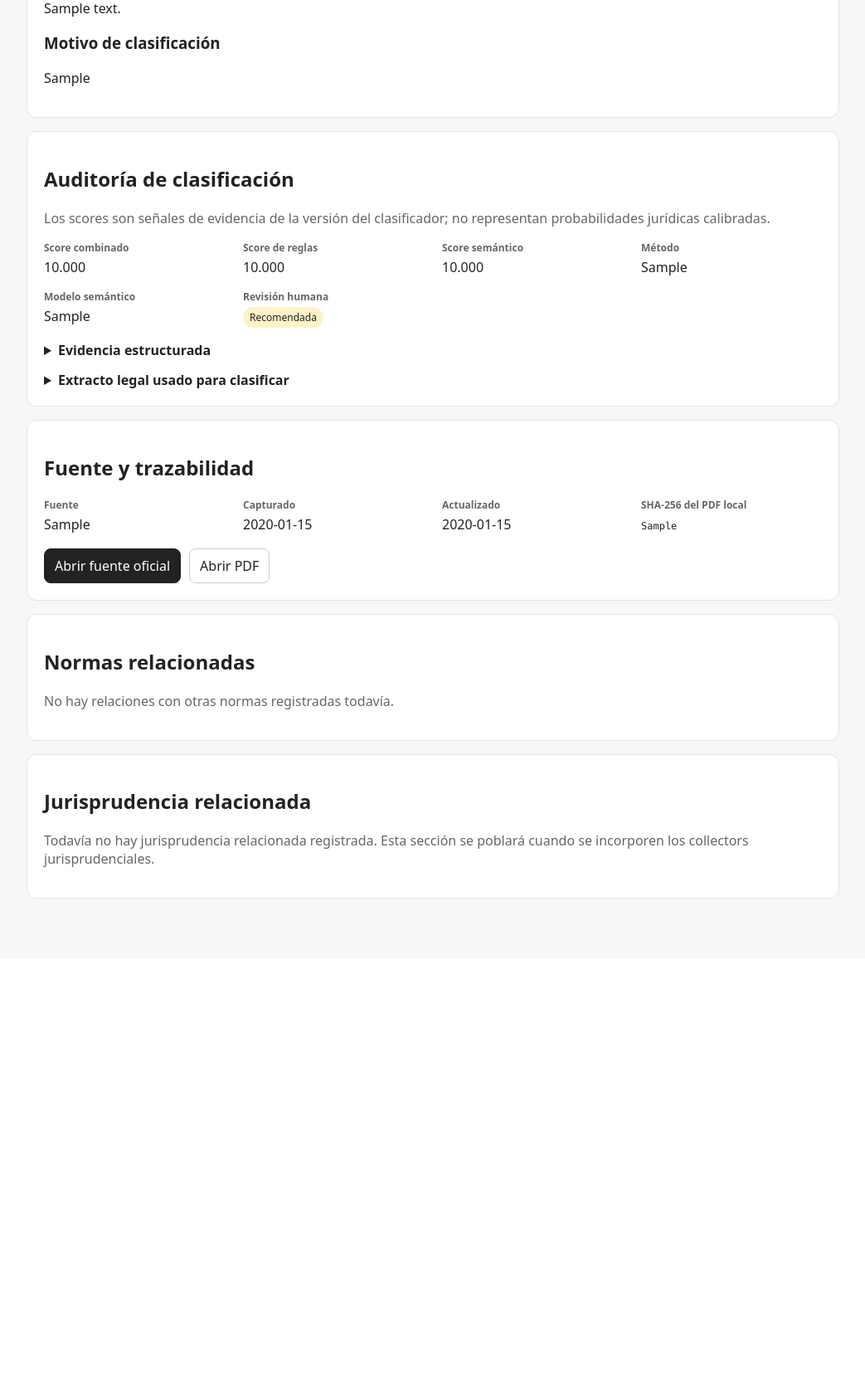
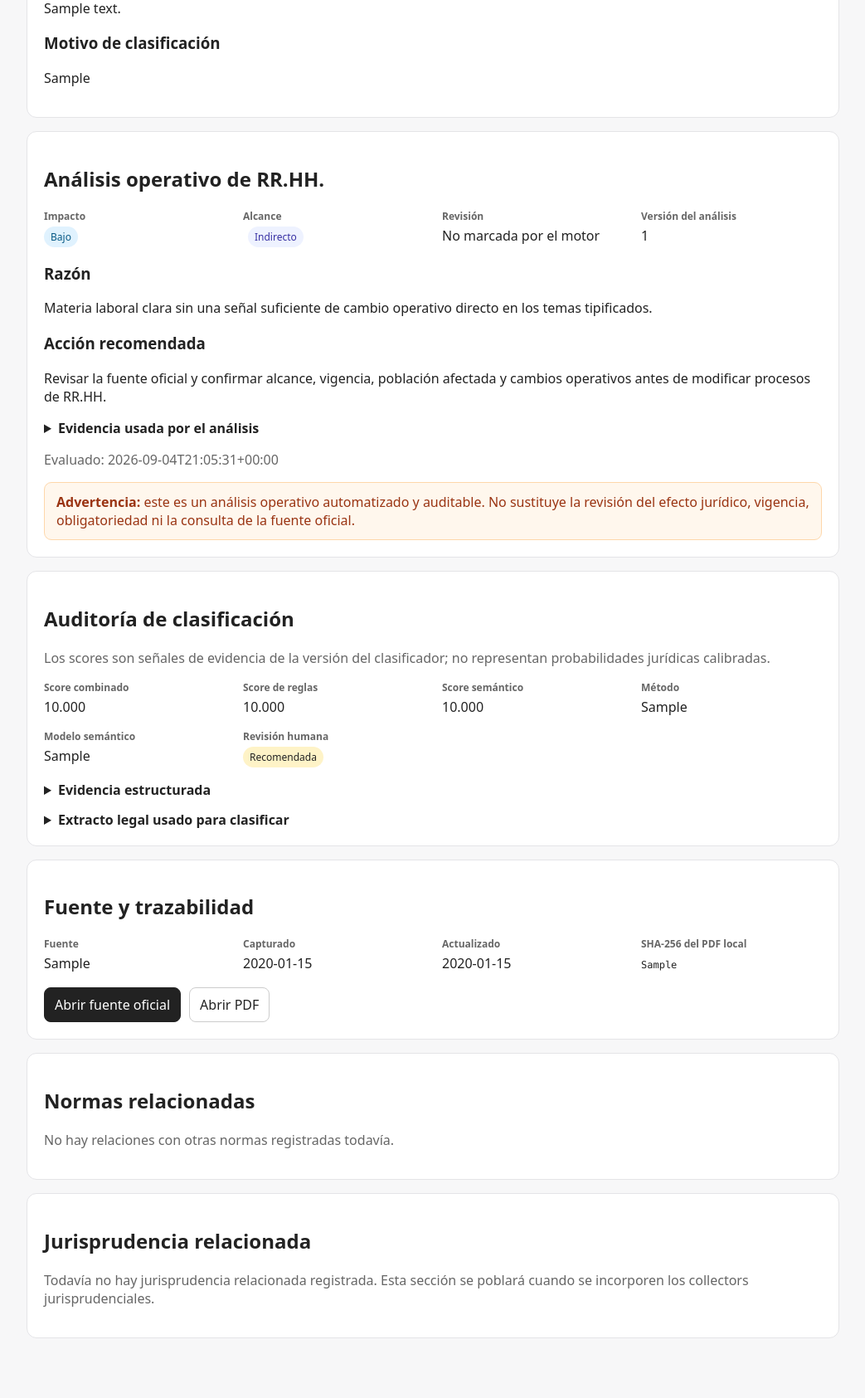
Before and after one commit to gumorenos/radar-laboral, a Flask app: page /norm/1 in a window 1280 px wide. Shown: the part 455-2140 px from the top of the page at 83% size, without its empty margins (118-1161 px from the left). Before the commit the page ends 1538 px from the top, so only its background shows below. Run offline with Flask 3, Linux system fonts and the light colour scheme; tables that the repository leaves empty hold one stand-in row (values such as "Sample post").

Commit message:
Show HR impact analysis on norm detail

```diff
--- a/src/radar_laboral/templates/norm_detail.html
+++ b/src/radar_laboral/templates/norm_detail.html
@@ -22,6 +22,13 @@
     .badge-review { background: #fef3c7; }
     .badge-not_labor { background: #f1f5f9; color: #64748b; }
     .badge-extraordinary { background: #e0e7ff; }
+    .impact-high { background: #fee2e2; color: #991b1b; }
+    .impact-medium { background: #fef3c7; color: #92400e; }
+    .impact-low { background: #e0f2fe; color: #075985; }
+    .impact-none { background: #f1f5f9; color: #64748b; }
+    .impact-scope { background: #eef2ff; color: #3730a3; margin-left: 6px; }
+    .notice { margin: 14px 0 0; padding: 12px 14px; border-radius: 9px; background: #fff7ed; color: #9a3412; border: 1px solid #fed7aa; }
+    .project-warning { margin: 14px 0 0; padding: 12px 14px; border-radius: 9px; background: #fef3c7; color: #92400e; border: 1px solid #fde68a; }
     .muted { color: #666; }
     .actions { display: flex; gap: 10px; flex-wrap: wrap; margin-top: 18px; }
     .button { display: inline-block; padding: 9px 12px; border: 1px solid #ccc; border-radius: 8px; text-decoration: none; background: white; }
@@ -61,6 +68,26 @@
     </dl>
     {% if norm.summary %}<h3>Sumilla / resumen</h3><p>{{ norm.summary }}</p>{% endif %}
     {% if norm.relevance_reason %}<h3>Motivo de clasificación</h3><p>{{ norm.relevance_reason }}</p>{% endif %}
+  </section>
+
+  <section class="card">
+    <h2>Análisis operativo de RR.HH.</h2>
+    {% if hr_impact %}
+      <dl class="grid">
+        <div class="field"><dt>Impacto</dt><dd><span class="badge impact-{{ hr_impact.hr_impact_level }}">{{ {'high':'Alto','medium':'Medio','low':'Bajo','none':'Sin impacto'}.get(hr_impact.hr_impact_level, hr_impact.hr_impact_level) }}</span></dd></div>
+        <div class="field"><dt>Alcance</dt><dd><span class="badge impact-scope">{{ {'direct':'Directo','indirect':'Indirecto','potential':'Potencial','unclear':'Por confirmar','none':'Sin alcance'}.get(hr_impact.hr_impact_scope, hr_impact.hr_impact_scope) }}</span></dd></div>
+        <div class="field"><dt>Revisión</dt><dd>{% if hr_impact.hr_impact_requires_review %}<span class="badge badge-review">Requiere revisión</span>{% else %}No marcada por el motor{% endif %}</dd></div>
+        <div class="field"><dt>Versión del análisis</dt><dd>{{ hr_impact.hr_impact_version }}</dd></div>
+      </dl>
+      <h3>Razón</h3><p>{{ hr_impact.hr_impact_reason }}</p>
+      <h3>Acción recomendada</h3><p>{{ hr_impact.hr_action_recommended }}</p>
+      {% if hr_impact.hr_impact_scope == 'potential' %}<div class="project-warning"><strong>Potencial / proyecto:</strong> esta publicación indica un posible cambio futuro. No debe tratarse como una obligación vigente ni provocar cambios de proceso únicamente por su publicación.</div>{% endif %}
+      {% if hr_impact.hr_impact_evidence %}<details><summary>Evidencia usada por el análisis</summary><pre>{{ hr_impact.hr_impact_evidence | tojson(indent=2) }}</pre></details>{% endif %}
+      <p class="muted">Evaluado: {{ hr_impact.assessed_at or '—' }}</p>
+    {% else %}
+      <p class="muted">No se calcula impacto operativo de RR.HH. para documentos clasificados como no laborales.</p>
+    {% endif %}
+    <div class="notice"><strong>Advertencia:</strong> este es un análisis operativo automatizado y auditable. No sustituye la revisión del efecto jurídico, vigencia, obligatoriedad ni la consulta de la fuente oficial.</div>
   </section>
 
   <section class="card">
```
